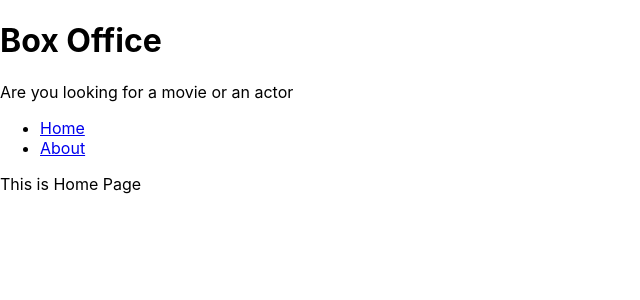
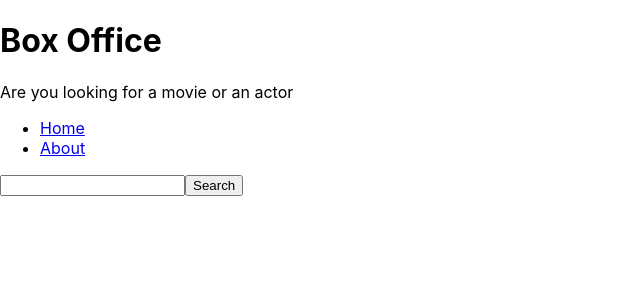
Before and after one commit to GaganpreetKaurKalsi/Box-Office, a React (Create React App) app: page / in a window 1280 px wide. Shown: the top 300 px of the page, without its empty margins (0-640 px from the left). Built offline with nearby package versions, Linux system fonts and the light colour scheme.

Commit message:
added api and search bar

```diff
--- a/src/pages/Home.js
+++ b/src/pages/Home.js
@@ -1,12 +1,30 @@
-import React from 'react'
+import React, { useState } from 'react';
 import MainPageLayout from '../components/MainPageLayout';
 
 const Home = () => {
+    const [input, setInput] = useState('');
+
+    const onInputChange = e => {
+        setInput(e.target.value);
+    };
+    const onSearch = () => {
+        fetch(`https://api.tvmaze.com/search/shows?q=${input}`).then(res => res.json()).then((result) => { console.log(result) })
+    };
+    const onKeyDown = (e) => {
+        if (e.key === "Enter") {
+            onSearch()
+        }
+    }
     return (
-      <div>
-        <MainPageLayout> This is Home Page</MainPageLayout>
-      </div>
+        <div>
+            <MainPageLayout>
+                <input type="text" onChange={onInputChange} onKeyDown={onKeyDown}value={input} />
+                <button type="button" onClick={onSearch} >
+                    Search
+                </button>
+            </MainPageLayout>
+        </div>
     );
-}
+};
 
-export default Home
+export default Home;
```
Also changed, not shown: 1 other file (tests, documents, lock files or other folders).
